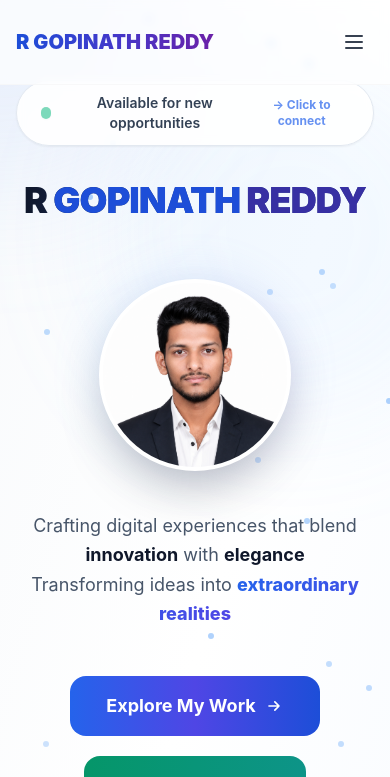
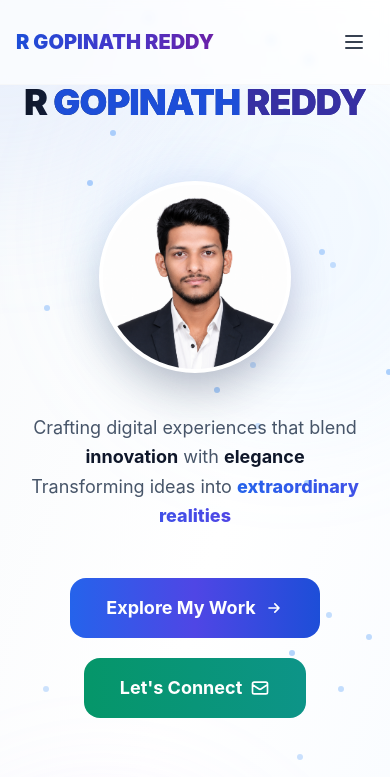
Before and after one commit to Rgopi143/CEOPORTFOLIO, a React (Vite) app: page / in a window 390 px wide. Shown: the top 777 px of the page. Built offline with nearby package versions, Linux system fonts and the light colour scheme.

Commit message:
fix(responsive): hide 'Available for new opportunities' badge on mobile view

```diff
--- a/src/components/Hero.tsx
+++ b/src/components/Hero.tsx
@@ -68,9 +68,9 @@ const Hero = () => {
       {/* Main Content */}
       <div className="relative z-10 container mx-auto px-4 text-center">
         <div className="max-w-7xl mx-auto">
-          {/* Animated Badge */}
+          {/* Animated Badge - Hidden on mobile, visible on sm and up */}
           <div
-            className={`inline-flex items-center px-6 py-3 rounded-full bg-white/90 backdrop-blur-sm border border-slate-200 shadow-sm mb-8 transition-all duration-1000 cursor-pointer group ${
+            className={`hidden sm:inline-flex items-center px-6 py-3 rounded-full bg-white/90 backdrop-blur-sm border border-slate-200 shadow-sm mb-8 transition-all duration-1000 cursor-pointer group ${
               isVisible ? 'opacity-100 translate-y-0' : 'opacity-0 -translate-y-4'
             } ${isBadgeHovered ? 'scale-105 shadow-md border-blue-300 bg-white' : 'hover:scale-102 hover:bg-white'}`}
             onMouseEnter={() => setIsBadgeHovered(true)}
```
